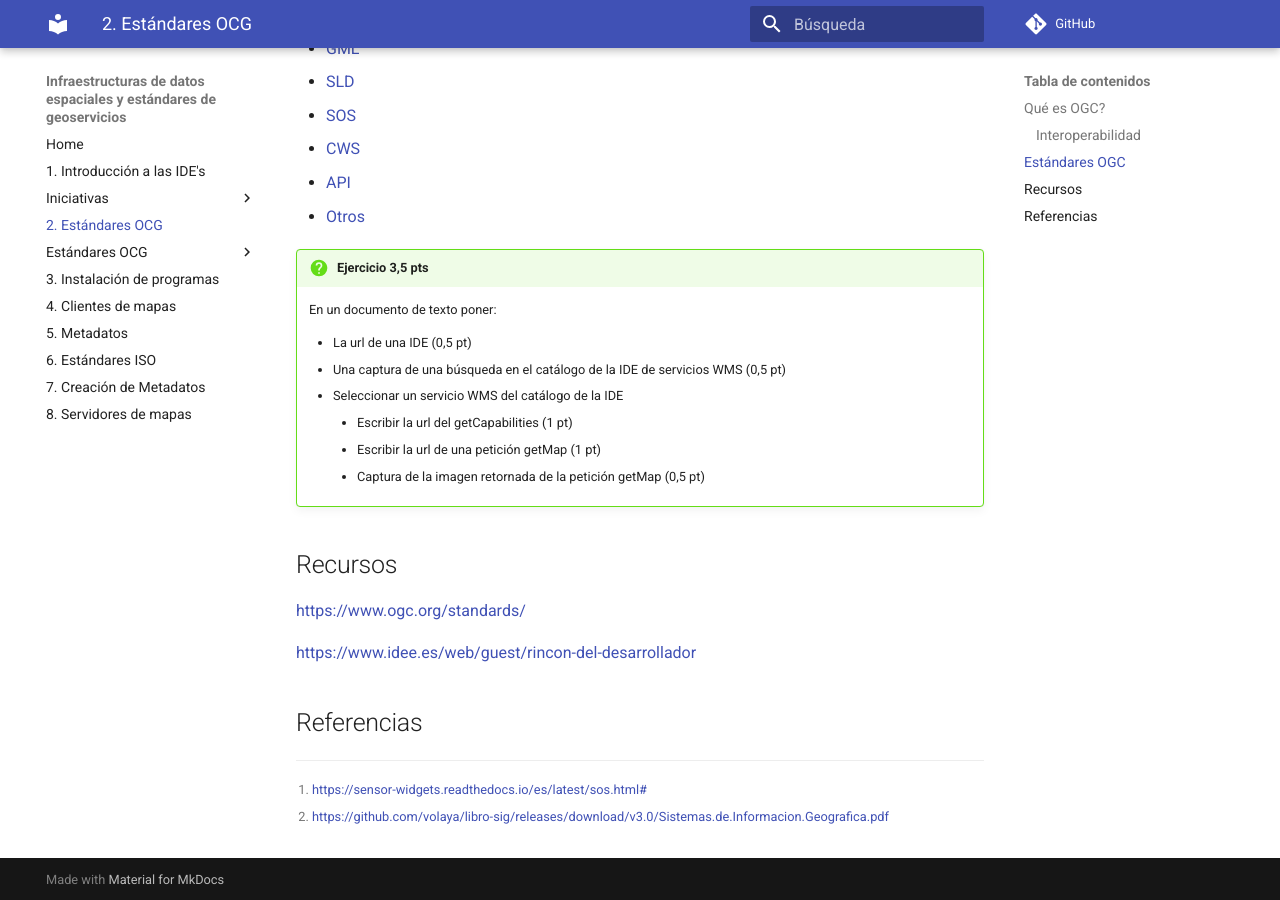
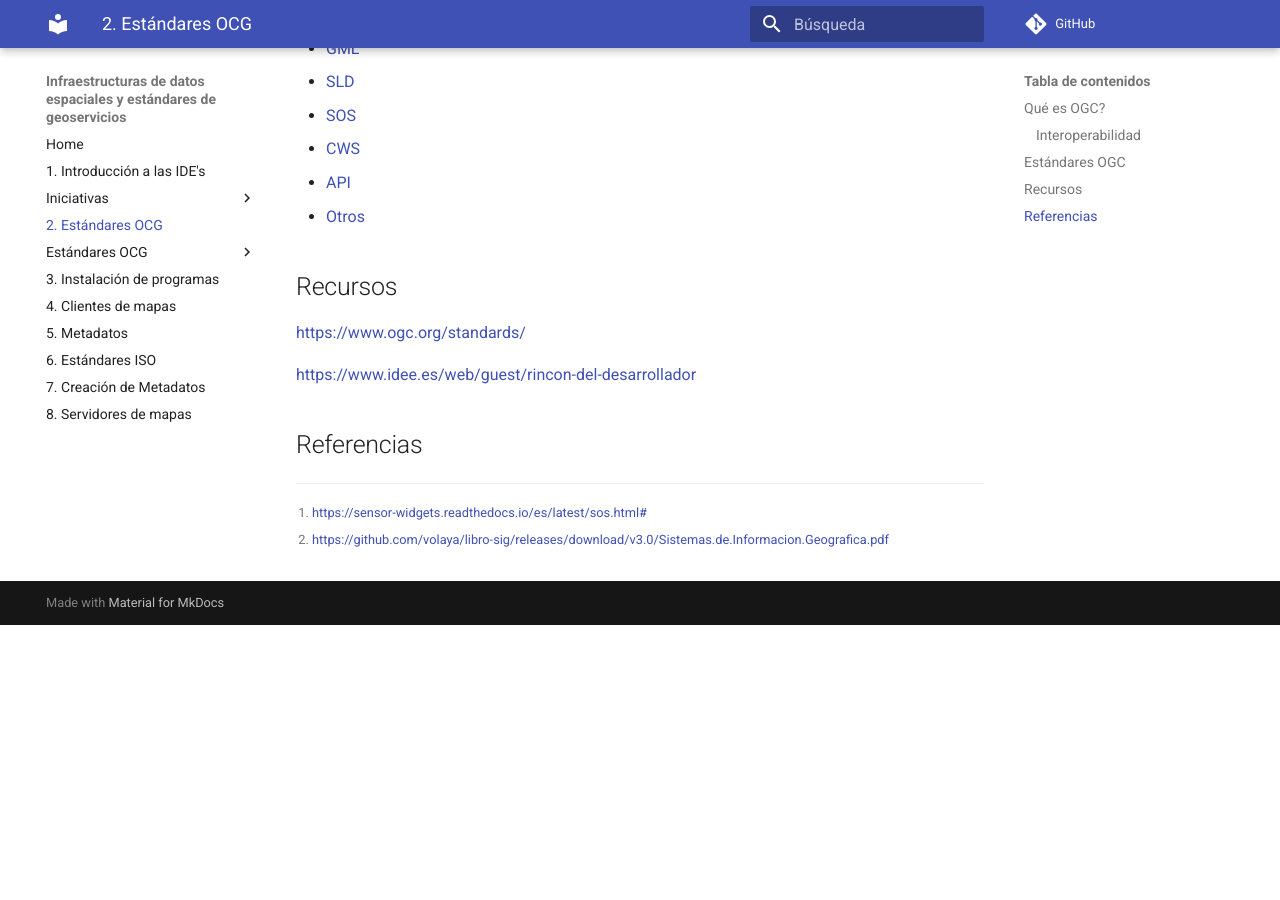
Before and after one commit to gss-mtig/sdis-mgeo, an MkDocs documentation site: the page built from docs/estandares_OCG.md, in a window 1280 px wide and 900 px high, scrolled down 2670 px. Built offline with MkDocs 1.6.1 and Material for MkDocs 9.7.7, drawn with Linux system fonts in a browser that asks for light colours; comment, search, counter and statistics services are not loaded; after the commit the page ends 3295 px from its top, so only the background shows below that.

Commit message:
Update estandares_OCG.md

```diff
--- a/docs/estandares_OCG.md
+++ b/docs/estandares_OCG.md
@@ -56,17 +56,6 @@ Listado de los principales estándares OGC relacionados con las IDE's
 * [API](https://gss-mtig.github.io/sdis-mgeo/api/)
 * [Otros](https://gss-mtig.github.io/sdis-mgeo/otros/)
 
-
-!!! question "Ejercicio 3,5 pts"
-    En un documento de texto poner:
-
-    * La url de una IDE (0,5 pt)
-    * Una captura de una búsqueda en el catálogo de la IDE de servicios WMS (0,5 pt)
-    * Seleccionar un servicio WMS del catálogo de la IDE
-        * Escribir la url del getCapabilities (1 pt)
-        * Escribir la url de una petición getMap (1 pt)
-        * Captura de la imagen retornada de la petición getMap (0,5 pt)
-
 ## Recursos
 
 https://www.ogc.org/standards/
```
